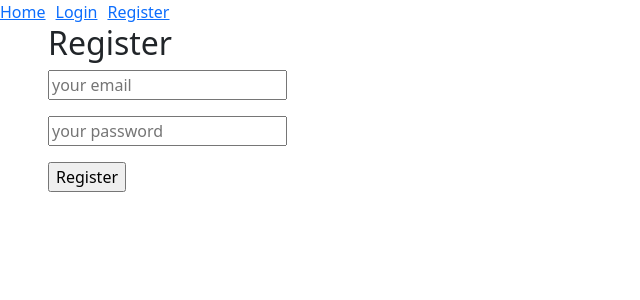
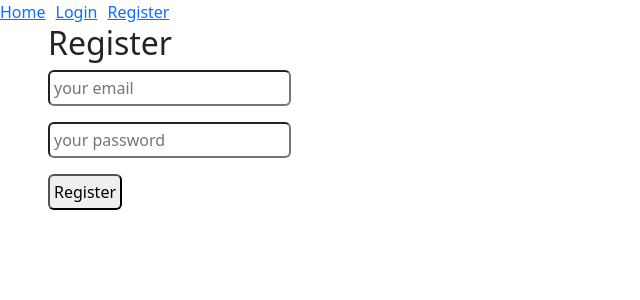
Before and after one commit to Himlaoy/pass-authentic-pract-mdl59, a React (Vite) app: page /register in a window 1280 px wide. Shown: the top 300 px of the page, without its empty margins (0-640 px from the left). Built offline with nearby package versions, Linux system fonts and the light colour scheme.

Commit message:
login is done

```diff
--- a/src/components/Login/Login.jsx
+++ b/src/components/Login/Login.jsx
@@ -1,10 +1,16 @@
 import React from 'react';
+import { Form } from 'react-bootstrap';
+
 
 const Login = () => {
     return (
-        <div>
-            <h2>Login</h2>
-        </div>
+        <form className=''>
+            <input type="email" name="email" id="email" placeholder='enter your email'/>
+            <br />
+            <input type="password" name="password" id="password" placeholder='enter your password'/>
+            <br />
+            <input type="submit" value="Login" />
+        </form>
     );
 };
 
--- a/src/components/Main/Main.jsx
+++ b/src/components/Main/Main.jsx
@@ -1,6 +1,7 @@
 import React from 'react';
 import Header from '../Header/Header';
 import { Outlet } from 'react-router-dom';
+import 'bootstrap/dist/css/bootstrap.min.css';
 
 const Main = () => {
     return (
--- a/src/components/Register/Register.jsx
+++ b/src/components/Register/Register.jsx
@@ -1,18 +1,65 @@
-import React from 'react';
+import React, { useState } from 'react';
 import 'bootstrap/dist/css/bootstrap.min.css';
+import {createUserWithEmailAndPassword, getAuth} from 'firebase/auth'
+import app from '../../firebase.config';
 
+
+const auth = getAuth(app)
 const Register = () => {
+    const [error, setError] = useState('')
+    const [success, setSuccess] = useState('')
+
+
+    const handleSubmit =(event)=>{
+        event.preventDefault()
+        const email = event.target.email.value
+        const password =event.target.password.value
+        console.log(email, password)
+
+        if(!/(?=.*[a-z])/.test(password)){
+            setError('Please use lowercase letter')
+            return
+        }
+        else if(!/(?=.*[A-Z])/.test(password)){
+            setError('please use uppercase latter')
+            return
+        }
+        else if(password.length<6){
+            setError('pass code will be at least 6 character')
+            return
+        }
+
+        createUserWithEmailAndPassword(auth, email, password)
+        .then(result=>{
+            const loggedUser = result.user
+            console.log(loggedUser)
+            setSuccess('log in successfully')
+            event.target.reset()
+            setError('')
+        })
+
+     .catch(error=>{
+        console.log(error)
+        setError(error.message)
+        setSuccess('')
+     })
+
+    }
+
+
     return (
-        <div className=' ms-5'>
+        <div className=' ms-5 mx-auto'>
             <div>
                 <h2>Register</h2>
             </div>
-            <form >
-                <input type="email" className='mb-3' name="email" id="email" placeholder='your email' />
+            <form onSubmit={handleSubmit}>
+                <input type="email" className='mb-3 rounded p-1'  name="email" required id="email" placeholder='your email' />
                 <br />
-                <input type="password" className='mb-3' name="password" id="password" placeholder='your password' />
+                <input type="password" className='mb-3 rounded p-1' name="password" required id="password" placeholder='your password' />
                 <br />
-                <input type="submit" className='mb-3' value="Register" />
+                <input type="submit" className='mb-3 rounded p-1' value="Register" />
+                <p className='text-danger'>{error}</p>
+                <p className='text-success'>{success}</p>
             </form>
         </div>
     );
--- /dev/null
+++ b/src/firebase.config.js
@@ -0,0 +1,19 @@
+// Import the functions you need from the SDKs you need
+import { initializeApp } from "firebase/app";
+// TODO: Add SDKs for Firebase products that you want to use
+// https://firebase.google.com/docs/web/setup#available-libraries
+
+// Your web app's Firebase configuration
+const firebaseConfig = {
+  apiKey: "AIzaSyCFKxQgyBY2yVZg5w6fTkiChK3QZu-GQpk",
+  authDomain: "pass-authen-prac.firebaseapp.com",
+  projectId: "pass-authen-prac",
+  storageBucket: "pass-authen-prac.appspot.com",
+  messagingSenderId: "667411866499",
+  appId: "1:667411866499:web:c3ea243145d535fd81ccb6"
+};
+
+// Initialize Firebase
+const app = initializeApp(firebaseConfig);
+
+export default app;
--- a/src/main.jsx
+++ b/src/main.jsx
@@ -2,6 +2,7 @@ import React from 'react'
 import ReactDOM from 'react-dom/client'
 import App from './App'
 import './index.css'
+import 'bootstrap/dist/css/bootstrap.min.css';
 
 import { createBrowserRouter, RouterProvider } from 'react-router-dom'
 import Main from './components/Main/Main'
```
Also changed, not shown: src/components/Login/Login.css (added).
